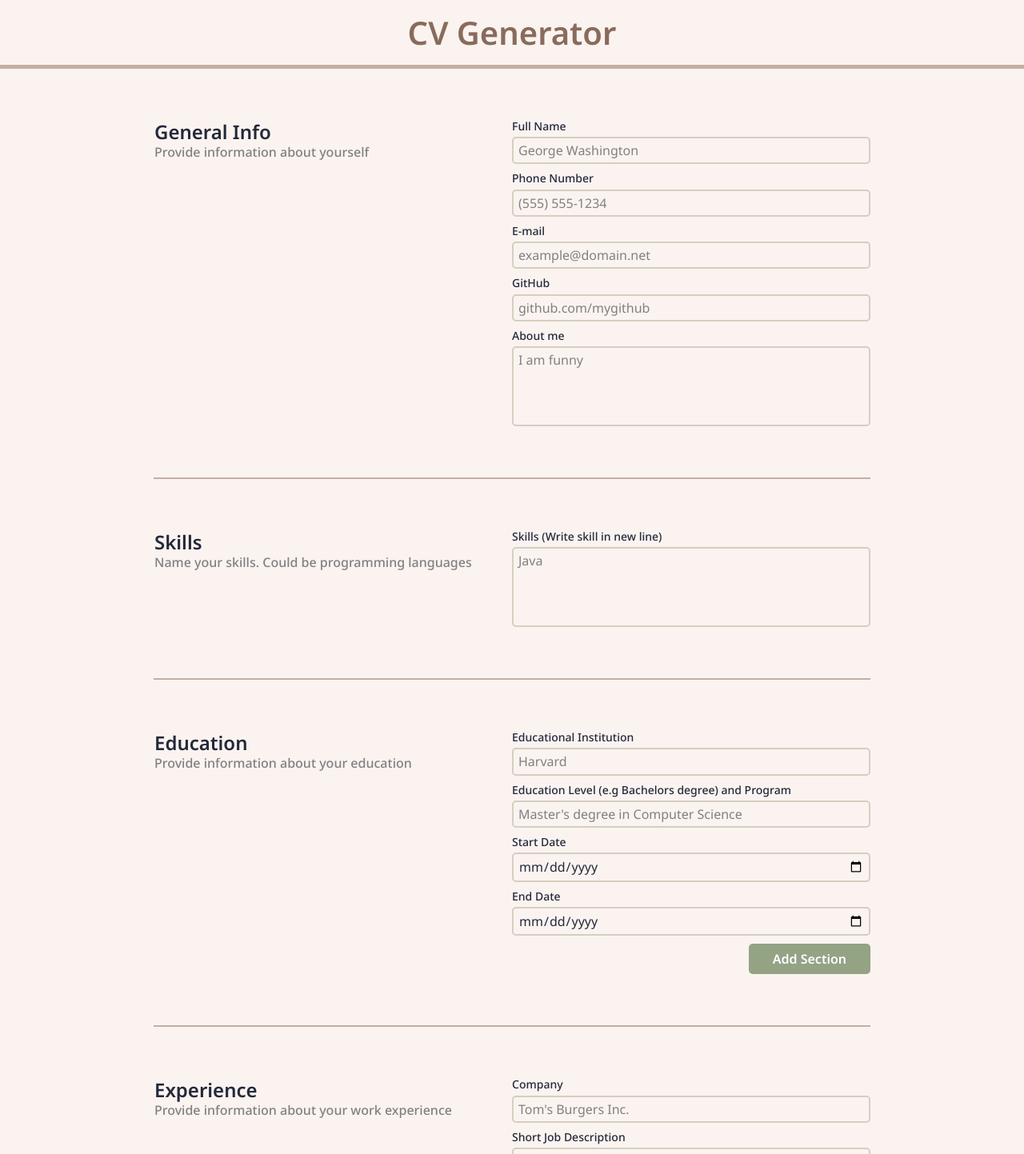
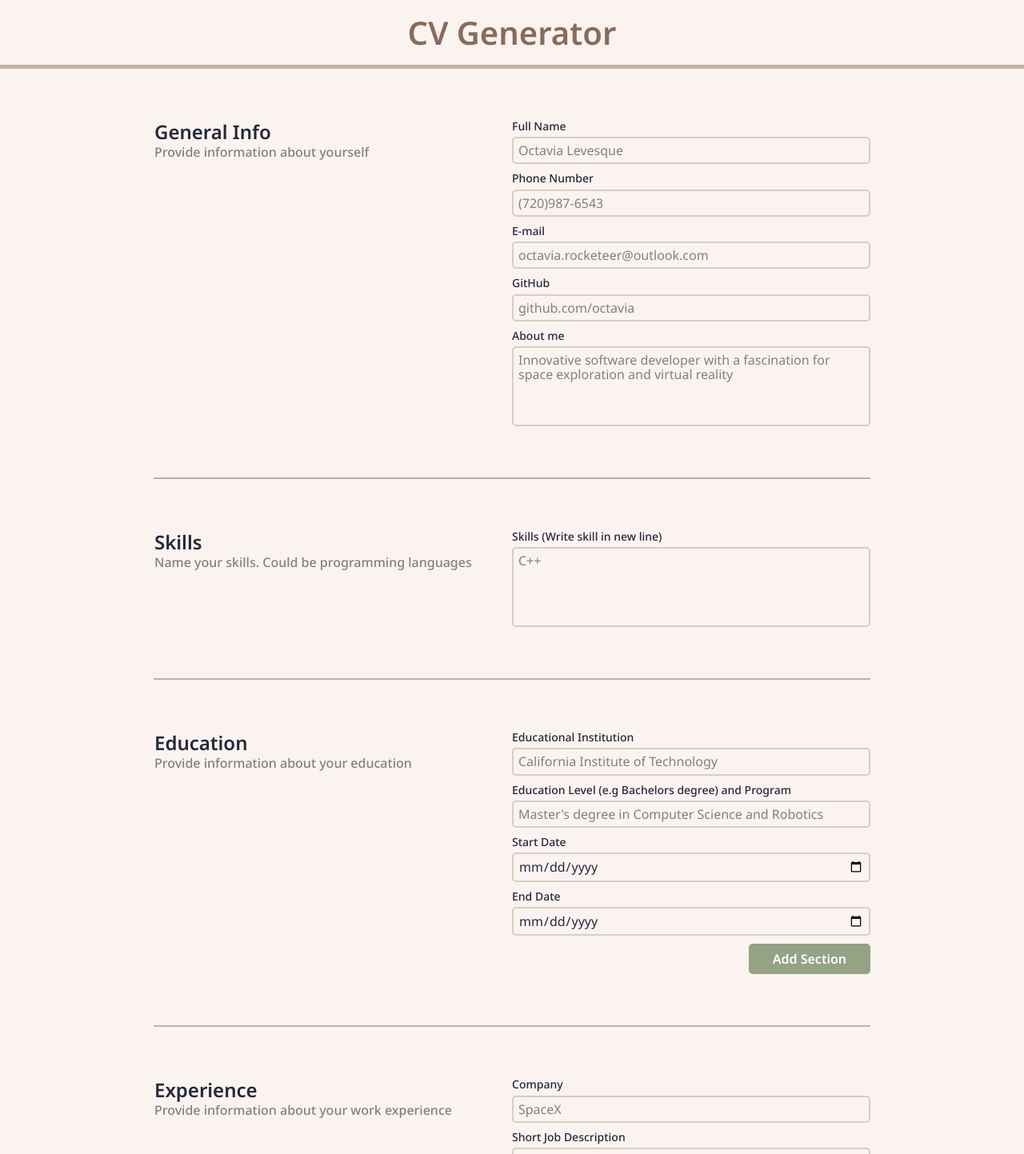
Before and after one commit to litaish/cv-generator, a React (Create React App) app: page / in a window 1280 px wide. Shown: the top 1443 px of the page at 80% size. Built offline with nearby package versions, Linux system fonts and the light colour scheme.

Commit message:
Change placeholders for form input fields

```diff
--- a/src/components/Education.js
+++ b/src/components/Education.js
@@ -21,7 +21,7 @@ class Education extends React.Component {
               onChange={handleInputChange}
               id="ed_institution"
               type="text"
-              placeholder="Harvard"
+              placeholder="California Institute of Technology"
             ></input>
           </div>
           <div className={FormStyles.row}>
@@ -33,7 +33,7 @@ class Education extends React.Component {
               onChange={handleInputChange}
               id="ed_level"
               type="text"
-              placeholder="Master's degree in Computer Science"
+              placeholder="Master's degree in Computer Science and Robotics"
             ></input>
           </div>
           <div className={FormStyles.row}>
--- a/src/components/Experience.js
+++ b/src/components/Experience.js
@@ -21,7 +21,7 @@ class Experience extends React.Component {
               onChange={handleInputChange}
               id="company_name"
               type="text"
-              placeholder="Tom's Burgers Inc."
+              placeholder="SpaceX"
             ></input>
           </div>
           <div className={FormStyles.row}>
@@ -31,7 +31,7 @@ class Experience extends React.Component {
               onChange={handleInputChange}
               id="job_description"
               type="text"
-              placeholder="Grilled delicious burgers for everyone"
+              placeholder="Developed immersive training simulations for astronauts"
             ></input>
           </div>
           <div className={FormStyles.row}>
--- a/src/components/GeneralInfo.js
+++ b/src/components/GeneralInfo.js
@@ -19,7 +19,7 @@ class GeneralInfo extends React.Component {
               onChange={handleInputChange}
               id="full_name"
               type="text"
-              placeholder="George Washington"
+              placeholder="Octavia Levesque"
             ></input>
           </div>
           <div className={FormStyles.row}>
@@ -29,7 +29,7 @@ class GeneralInfo extends React.Component {
               onChange={handleInputChange}
               id="phone"
               type="text"
-              placeholder="(555) 555-1234"
+              placeholder="(720)987-6543"
             ></input>
           </div>
           <div className={FormStyles.row}>
@@ -39,7 +39,7 @@ class GeneralInfo extends React.Component {
               onChange={handleInputChange}
               id="email"
               type="email"
-              placeholder="example@domain.net"
+              placeholder="octavia.rocketeer@outlook.com"
             ></input>
           </div>
           <div className={FormStyles.row}>
@@ -49,7 +49,7 @@ class GeneralInfo extends React.Component {
               onChange={handleInputChange}
               id="github"
               type="text"
-              placeholder="github.com/mygithub"
+              placeholder="github.com/octavia"
             ></input>
           </div>
           <div className={FormStyles.row}>
@@ -58,7 +58,7 @@ class GeneralInfo extends React.Component {
               name="about"
               onChange={handleInputChange}
               id="about_me"
-              placeholder="I am funny"
+              placeholder="Innovative software developer with a fascination for space exploration and virtual reality"
             ></textarea>
           </div>
         </div>
--- a/src/components/Skills.js
+++ b/src/components/Skills.js
@@ -16,7 +16,7 @@ class Skills extends React.Component {
             <textarea
               onChange={handleAddSkill}
               id="skills"
-              placeholder="Java"></textarea>
+              placeholder="C++"></textarea>
           </div>
         </div>
       </div>
```
